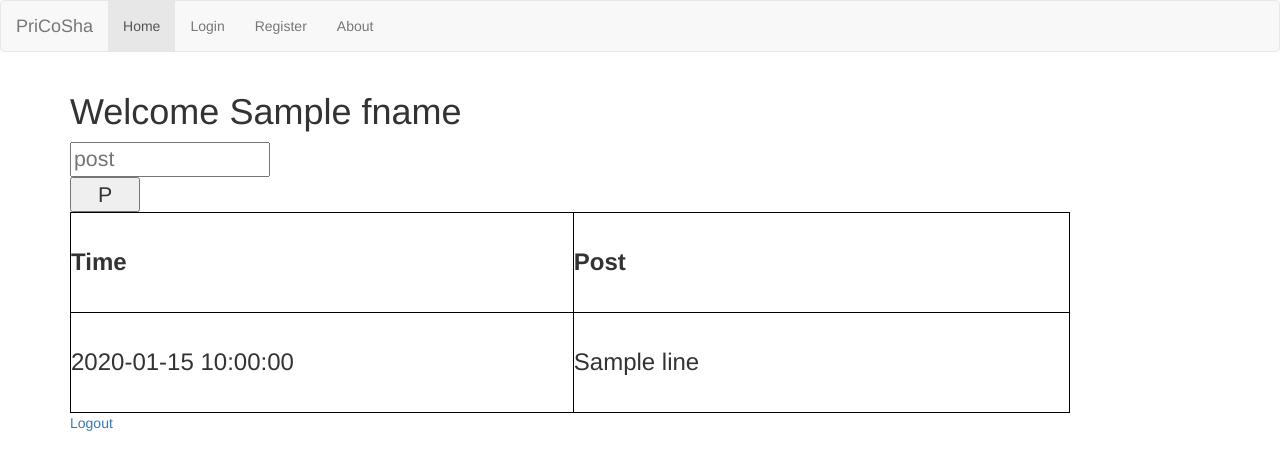
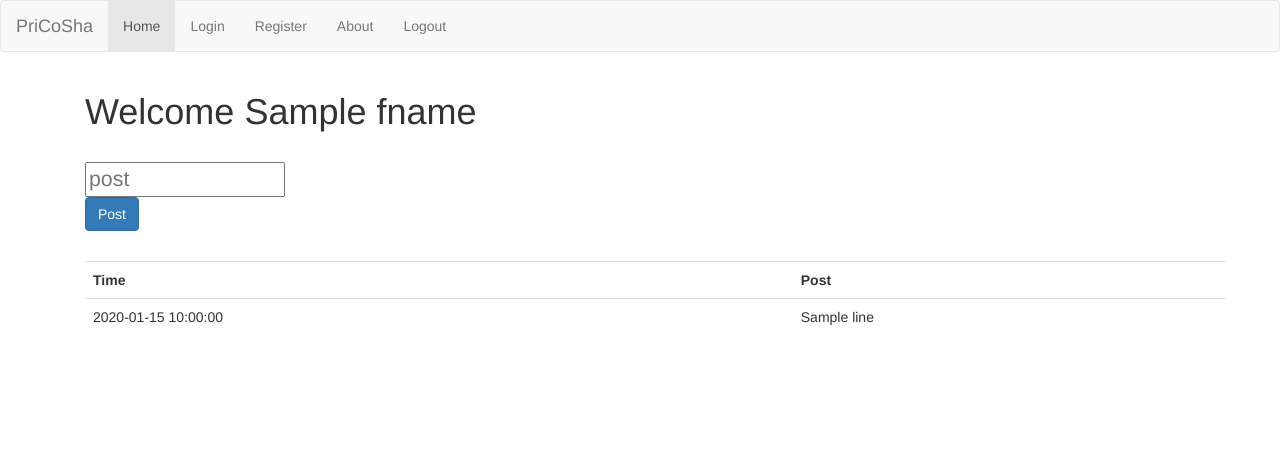
Before and after one commit to Dovisal1/dbproject, a Flask app: template app/templates/home.html in a window 1280 px wide. Shown: the top 470 px of the page. Run offline with Flask 2, Linux system fonts and the light colour scheme; the template is opened without the code that fills it: most values are stand-ins (such as "Sample title", 1, 10 or a date in 2020); parts of the project's set-up code (start-up, migrations or seed data) failed here and were passed over; some libraries are stand-ins or nearby versions.

Commit message:
add logout button to navbar

```diff
--- a/app/templates/base.html
+++ b/app/templates/base.html
@@ -1,27 +1,12 @@
 <!-- Creates Title Along with Links to Each Page in Site -->
 
-{% extends "bootstrap/base.html" %}
-
-{% block title %}
-	{% if title %}
-	{{ title }}
-	{% else %}
-	PriCoSha
-	{% endif %}
-{% endblock %}
-
-{% block styles %}
-  {{ super() }}
+{% extends "bootstrap/base.html" %} {% block title %} {% if title %} {{ title }} {% else %} PriCoSha {% endif %} {% endblock %} {% block styles %} {{ super() }}
 <style>
     .well {
         padding-top: 0px;
     }
 </style>
-  {% block bstyles %}{% endblock %}
-{% endblock %}
-
-
-{% block navbar %}
+{% block bstyles %}{% endblock %} {% endblock %} {% block navbar %}
 <nav class="navbar navbar-default">
     <div class="container-fluid">
         <div class="navbar-header">
@@ -41,13 +26,16 @@
                 <li class="{% if nav_active=='login'%}active{%endif%}"><a href="/login">Login</a></li>
                 <li class="{% if nav_active=='register'%}active{%endif%}"><a href="/register">Register</a></li>
                 <li class="{% if nav_active=='about'%}active{%endif%}"><a href="/about">About</a></li>
+                {% if authenticated %}
+                <li><a href="/logout">Logout</a></li>
+                {%endif%}
             </ul>
-    </div><!-- /.navbar-collapse -->
-  </div><!-- /.container-fluid -->
+        </div>
+        <!-- /.navbar-collapse -->
+    </div>
+    <!-- /.container-fluid -->
 </nav>
-{% endblock %}
-
-{% block content %}
+{% endblock %} {% block content %}
 <div class="container">
     {% block page_content %}{% endblock %}
 </div>
--- a/app/templates/home.html
+++ b/app/templates/home.html
@@ -1,23 +1,20 @@
-{% extends "base.html" %} {% set nav_active = "index" %} {% block title %}Home{% endblock %} {% block page_content %}
-<form action="/post" method="POST">
-
-    <h1>Welcome {{info.fname}}</h1>
-    <input style="font-size:16pt;height:35px;width:200px;" type="text" name="blog" placeholder="post" required/> </br>
-    <input style="font-size:16pt;height:35px;width:70px;" type="submit" value=P ost />
-</form>
-
-<style type="text/css">
-    table,
-    th,
-    td {
-        border: 1px solid black;
-        height: 100px;
-        width: 1000px;
-        font-size: 18pt;
+{% extends "base.html" %} {% set nav_active = "index" %} {% set authenticated = True %} {% block title %}Home{% endblock %} {% block page_content %}
+<style>
+    form {
+        padding-top: 20px;
+        padding-bottom: 30px;
     }
 </style>
 
-<table>
+<div class="container">
+    <h1>Welcome {{info.fname}}</h1>
+    <form action="/post" method="POST">
+        <input style="font-size:16pt;height:35px;width:200px;" type="text" name="blog" placeholder="post" required/> </br>
+        <input type="text" value="{{info.fname}}" hidden="true" />
+        <button type="submit" class="btn btn-primary" />Post</button>
+    </form>
+
+    <table class="table">
         <th>Time</th>
         <th>Post</th>
 
@@ -28,5 +25,5 @@
         </tr>
         {% endfor %}
     </table>
-
-<a href="/logout">Logout</a> {% endblock %}
+</div>
+{% endblock %}
```
Lines whose indentation alone changed are shown as unchanged.
